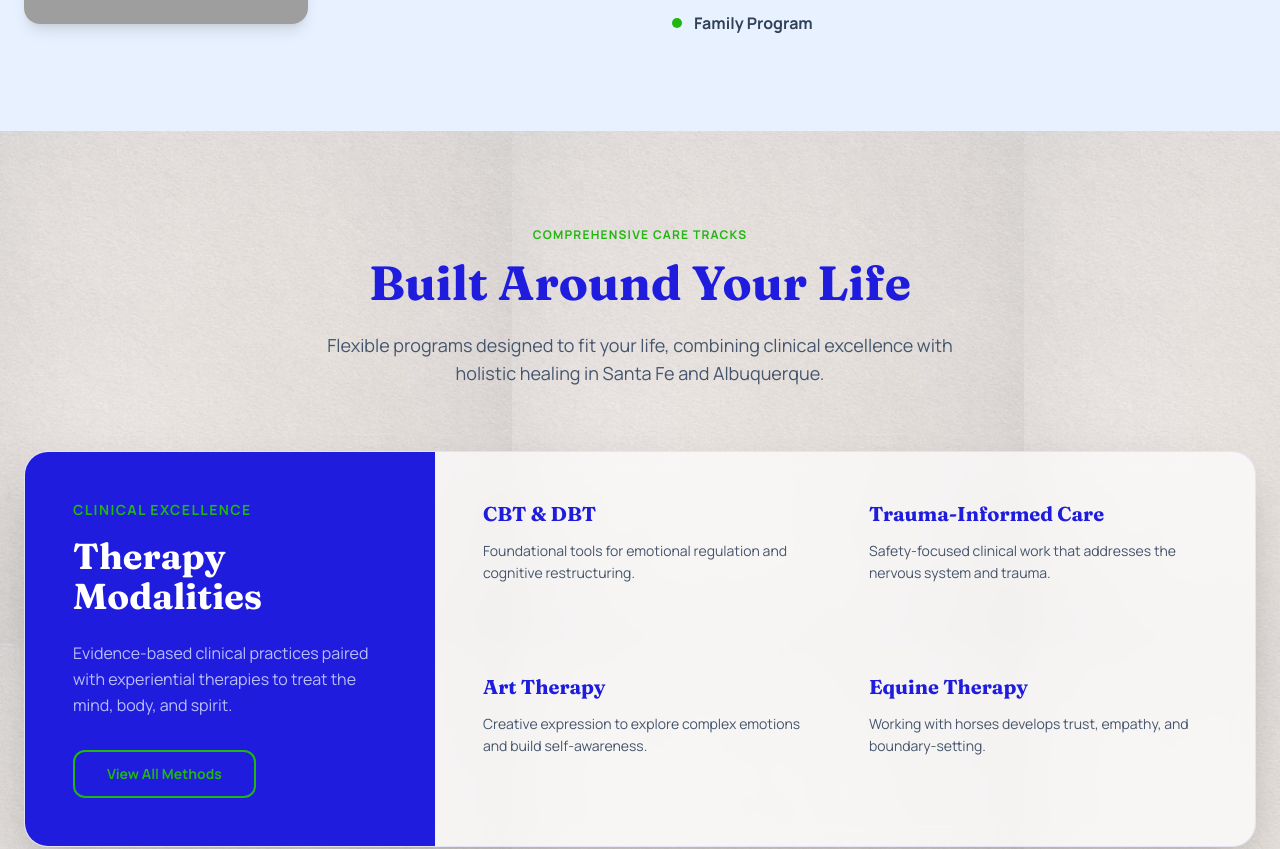
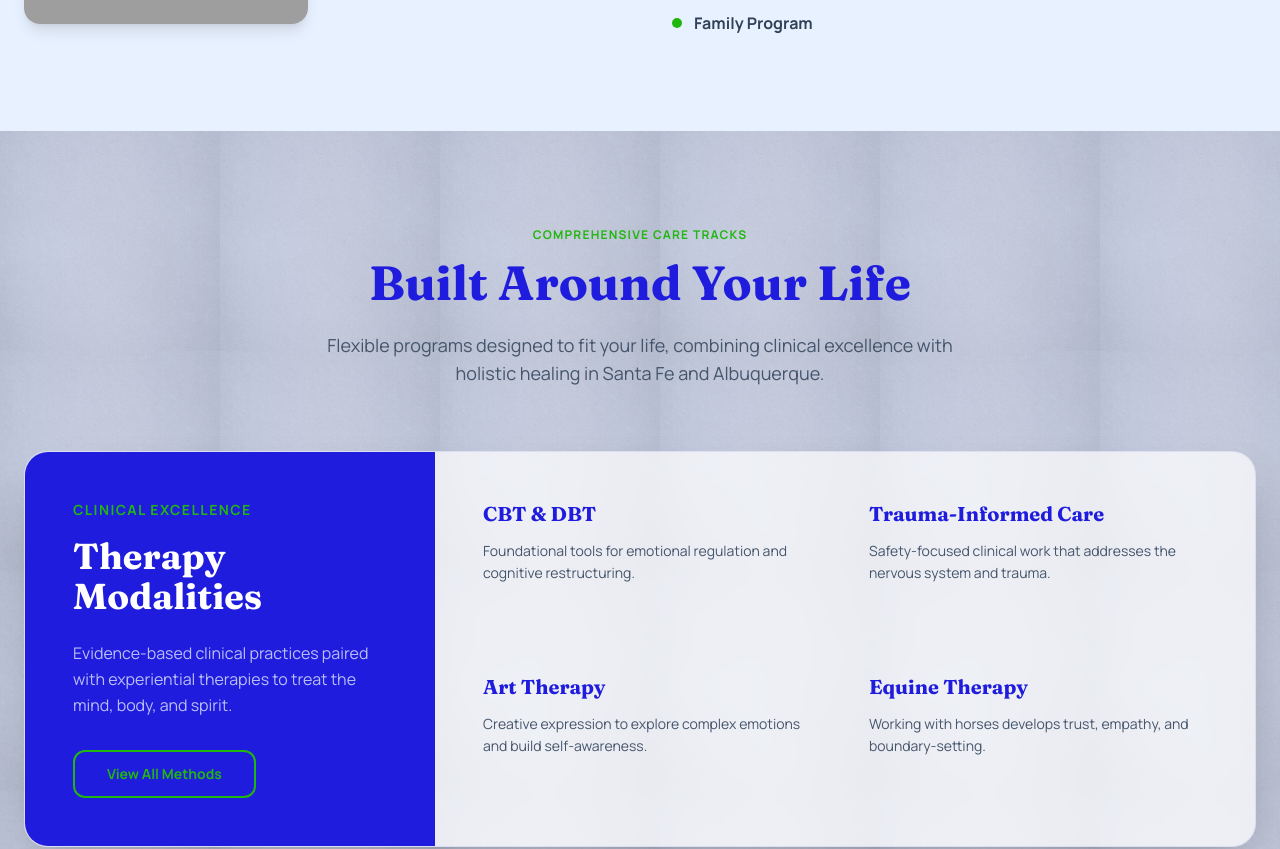
Before and after one commit to Elevate-Studios-SF/stc-website-v1, a Next.js app in the folder stc-web/: page /v2 in a window 1280 px wide. Shown: the part 1360-2209 px from the top of the page. Built offline with nearby package versions, Linux system fonts and the light colour scheme; grey boxes are pictures that could not be loaded.

Commit message:
style: intensify paper texture

```diff
--- a/stc-web/src/app/globals.css
+++ b/stc-web/src/app/globals.css
@@ -32,8 +32,16 @@
 
   .stc-texture {
     background-color: #eef3ff;
-    background-image: url("/stc-paper-texture.jpg");
+    background-image:
+      linear-gradient(
+        90deg,
+        rgba(212, 227, 252, 0.6) 0%,
+        rgba(232, 241, 255, 0.85) 50%,
+        rgba(212, 227, 252, 0.6) 100%
+      ),
+      url("/stc-paper-texture.jpg");
     background-repeat: repeat;
-    background-size: 512px 512px;
+    background-size: 220px 220px;
+    background-blend-mode: multiply;
   }
 }
```
